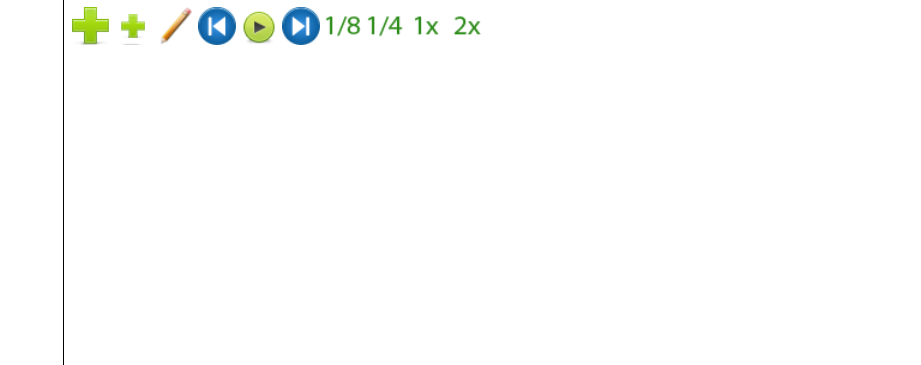
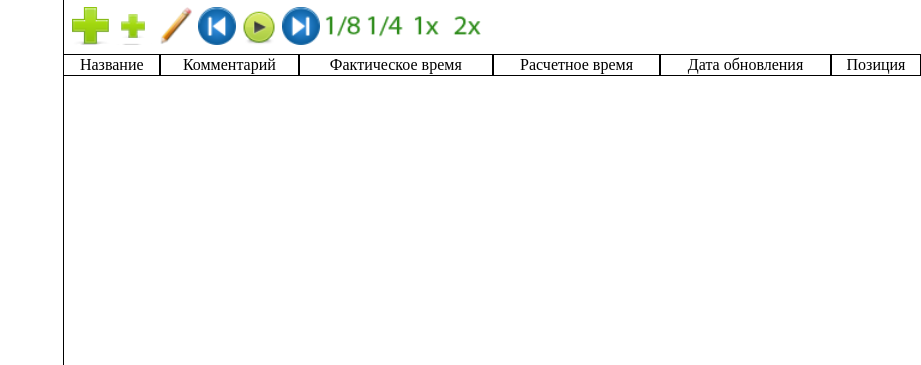
Before and after one commit to Flamio/ISMikronormaWeb, a PHP site: page /templates/mainPage.html in a window 1280 px wide. Shown: the part 435-800 px from the top of the page, without its empty margins (359-1280 px from the left). Run offline with PHP 8.4, Linux system fonts and the light colour scheme.

Commit message:
добавил таблицу с операциями

```diff
--- a/css/style.css
+++ b/css/style.css
@@ -32,6 +32,29 @@
     cursor:pointer;
 }
 
+#actionsTable
+{
+    width:100%;
+    padding-top: 2%;
+    border-spacing: 0;
+}
+
+#actionsTable thead td
+{
+   border-color: black;
+   border: solid thin;
+   text-align: center;
+}
+
+#actionsTable tr
+{
+    cursor:pointer;
+}
+
+
+
+
+
 .toolbarIcons
 {
     height:95%;
@@ -47,7 +70,7 @@
 
 div
 {
-	position:absolute;
+    position:absolute;
 }
 #processTreeFieldDiv
 {
@@ -82,6 +105,7 @@ div
 	width:16%;
 	left:84%;
 	top:0%;
+        border-bottom: solid thin;
 	//background-color:silver;
 }
 
--- a/templates/mainPage.html
+++ b/templates/mainPage.html
@@ -26,7 +26,7 @@
                     </table>
                 </div>
 		<div id="videoFieldDiv">
-			<video id="videoField" src="" width="100%" height="100%"></video>
+			<video id="videoField" src="WorkingDirectory/1.mp4" width="100%" height="100%"></video>
 		</div>
 		<div id="timeDiv"></div>
 		<div id="actionsToolbarDiv">
@@ -43,6 +43,21 @@
 				<img onclick="onSpeed(2);return false;" class="toolbarIcons" src="img/2x.png"></img>
 			</div>
 		</div>
-		<div id="actionsDiv"></div>
+                <div id="actionsDiv">
+                    <table id="actionsTable">
+                        <thead>
+                            <tr>
+                                <td>Название</td>
+                                <td>Комментарий</td>
+                                <td>Фактическое время</td>
+                                <td>Расчетное время</td>
+                                <td>Дата обновления</td>
+                                <td>Позиция</td>
+                            </tr>
+                        </thead>
+                        <tbody id="actionsTableBody">
+                        </tbody>
+                    </table>
+                </div>
 	</body>
 </html>
```
